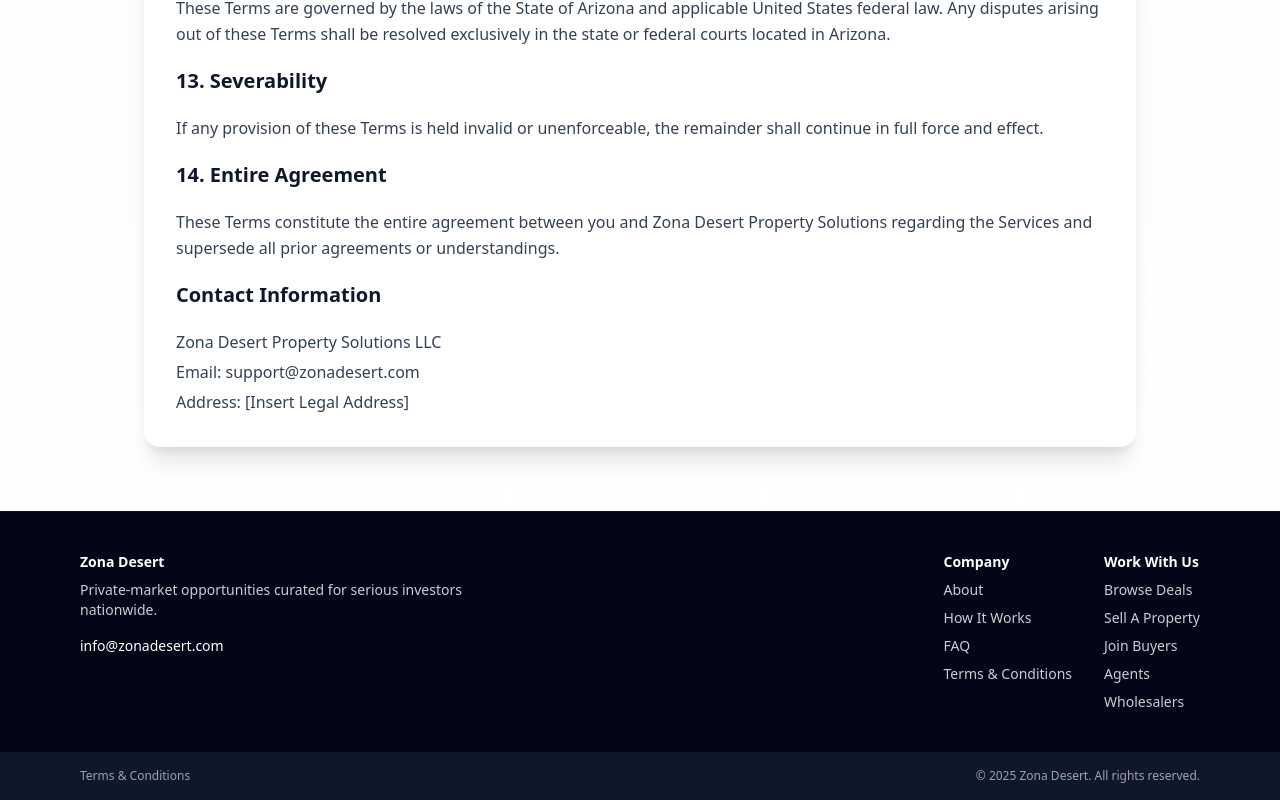
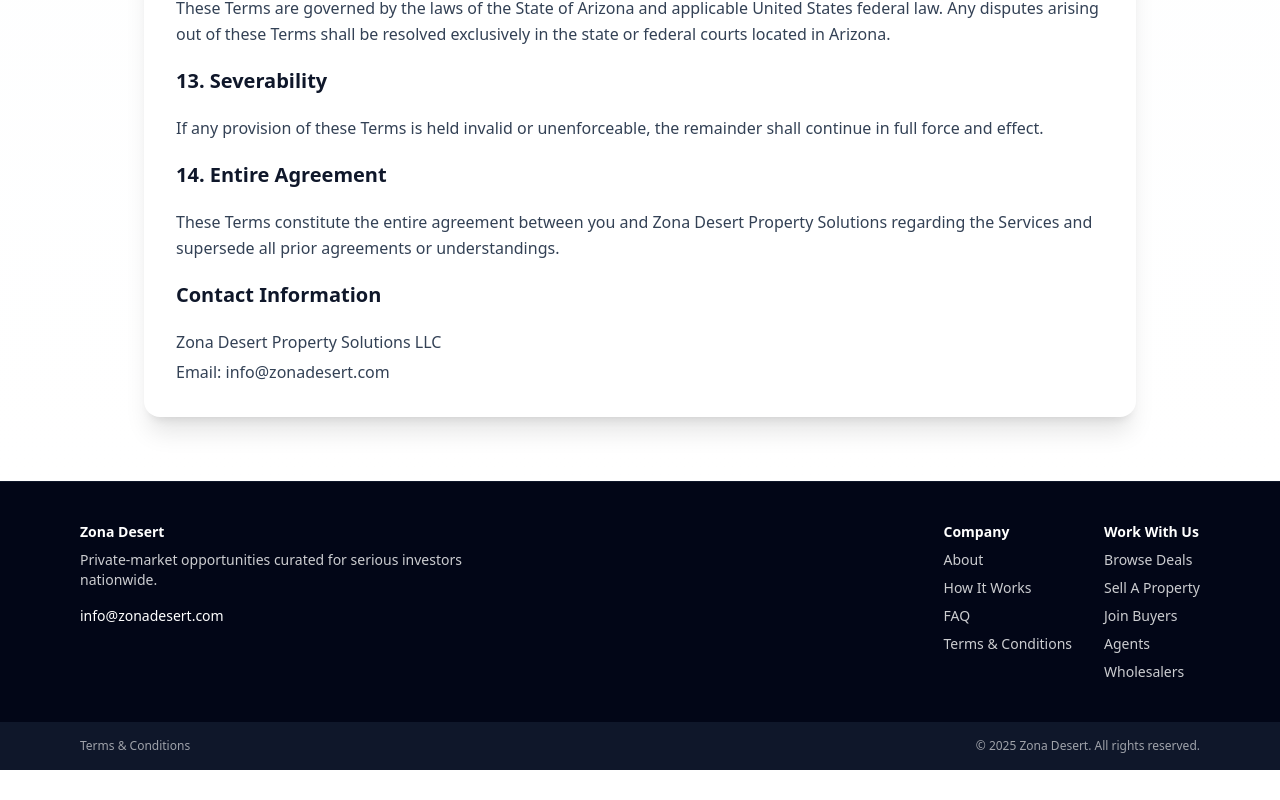
Before and after one commit to vandekkers/zona-desert-site, a Next.js app: page /terms in a window 1280 px wide. Shown: the part 3282-4082 px from the top of the page. After the commit the page ends 4052 px from the top, so only its background shows below. Built offline with nearby package versions, Linux system fonts and the light colour scheme.

Commit message:
Update Terms contact info

```diff
--- a/app/(site)/terms/page.tsx
+++ b/app/(site)/terms/page.tsx
@@ -144,8 +144,7 @@
             <h2 className="text-xl font-semibold text-slate-900">Contact Information</h2>
             <p className="space-y-1">
               <span className="block">Zona Desert Property Solutions LLC</span>
-              <span className="block">Email: support@zonadesert.com</span>
-              <span className="block">Address: [Insert Legal Address]</span>
+              <span className="block">Email: info@zonadesert.com</span>
             </p>
           </section>
         </div>
```
